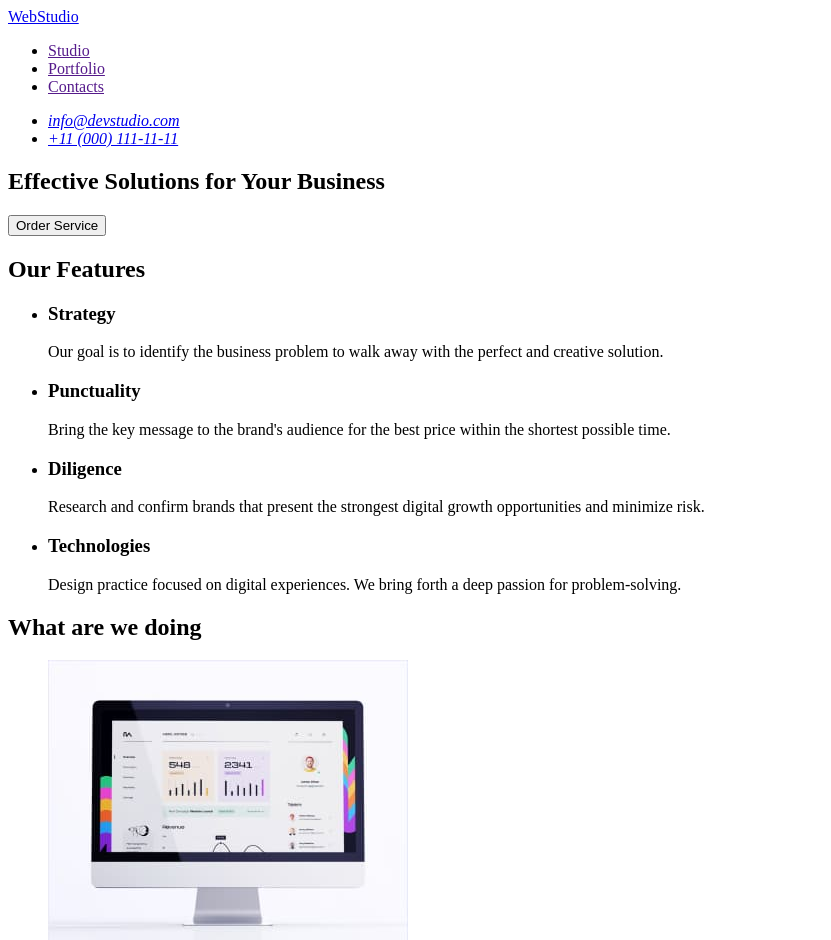
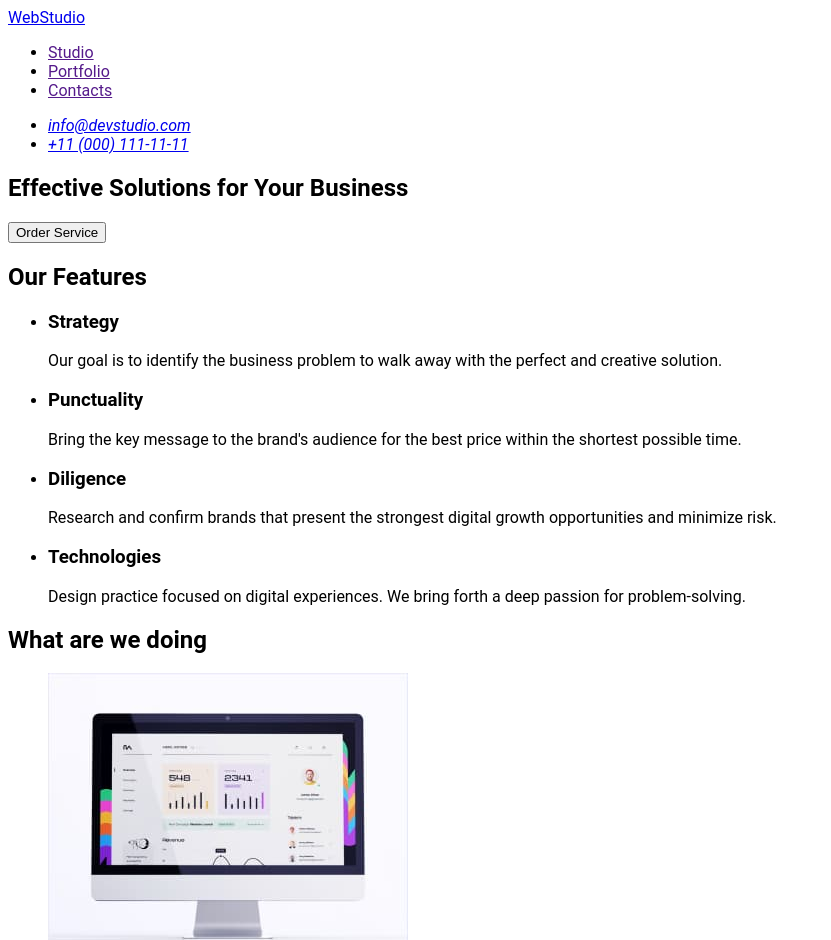
Before and after one commit to Mykokola/goit-markup-hw-02, a plain HTML site: page index.html in a window 1280 px wide. Shown: the top 940 px of the page, without its empty margins (0-831 px from the left). Drawn offline with Linux system fonts and the light colour scheme.

Commit message:
add font

```diff
--- a/css/styles.css
+++ b/css/styles.css
@@ -0,0 +1,4 @@
+body{
+    font-family: 'Roboto';
+    font-style: normal;
+}
--- a/index.html
+++ b/index.html
@@ -4,10 +4,12 @@
     <meta charset="UTF-8" />
     <meta http-equiv="X-UA-Compatible" content="IE=edge" />
     <meta name="viewport" content="width=device-width, initial-scale=1.0" />
+    <link rel="preconnect" href="https://fonts.googleapis.com"><link rel="preconnect" href="https://fonts.gstatic.com" crossorigin><link href="https://fonts.googleapis.com/css2?family=Montserrat:wght@500&family=Open+Sans:ital@1&display=swap" rel="stylesheet">
+    <link href="./css/styles.css" rel="stylesheet">
   </head>
   <body>
-    <header>
-      <nav>
+    <header class="header">
+      <nav class="header-nav">
         <a href="/">WebStudio</a>
         <ul>
           <li>
@@ -21,7 +23,7 @@
           </li>
         </ul>
       </nav>
-      <address>
+      <address class="header-address">
         <ul>
           <li><a href="mailto:info@devstudio.com">info@devstudio.com</a></li>
           <li><a href="tel:+110001111111">+11 (000) 111-11-11</a></li>
```
